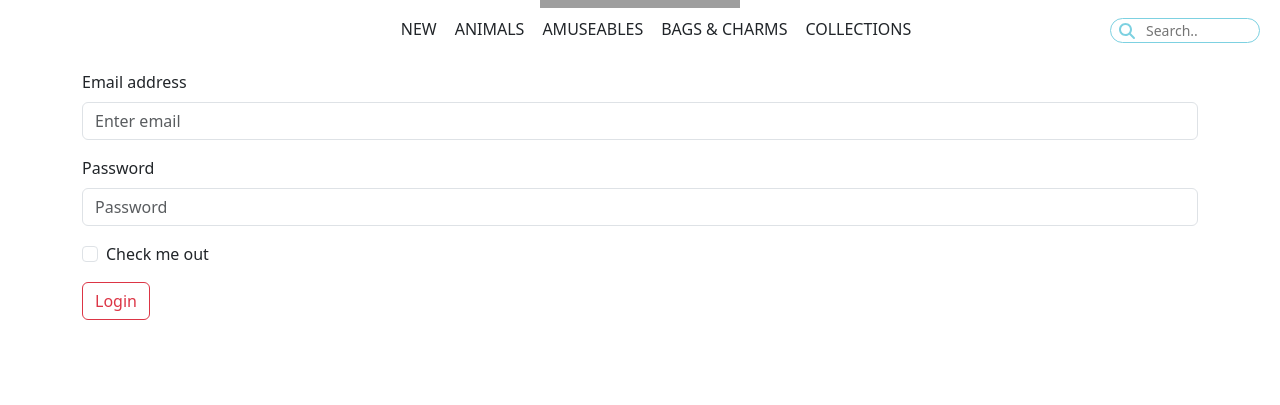
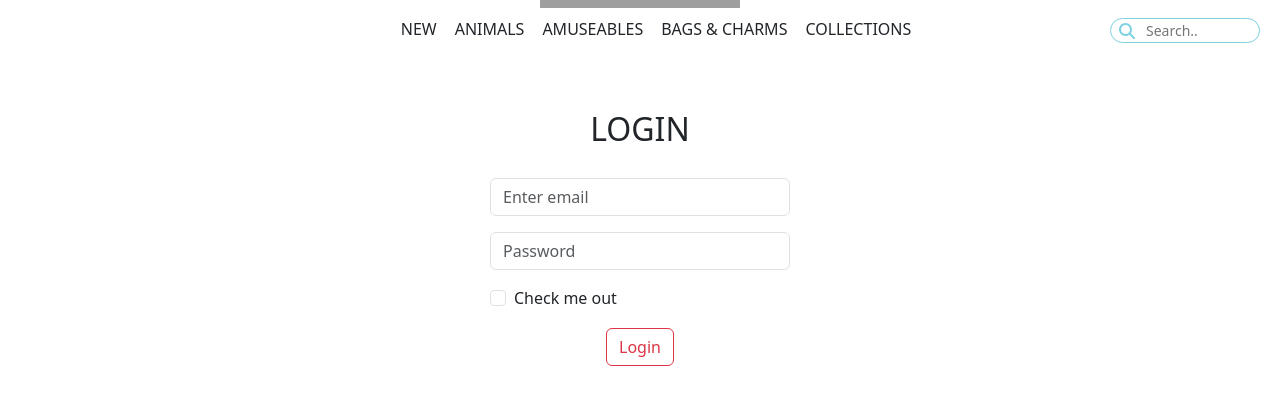
Before and after one commit to suki186/shopping-mall, a React (Create React App) app: page /login in a window 1280 px wide. Shown: the part 167-572 px from the top of the page. Built offline with nearby package versions, Linux system fonts and the light colour scheme; grey boxes are pictures that could not be loaded.

Commit message:
LoginPage display

```diff
--- a/src/App.css
+++ b/src/App.css
@@ -88,14 +88,22 @@
     color: rgb(125, 209, 225);
 }
 
-/* .product-card :hover {
-    transform: scale(1.5);
+.login-form {
+    display: flex;
+    justify-content: center;
+    align-items: center;
+    flex-direction: column;
+
+    margin: 30px;
 }
 
-.product-img {
-    width: 350px;
-    height: 350px;
-} */
+.login-h2 {
+    margin: 30px;
+}
+
+.mb-3 {
+    width: 300px;
+}
 
 .product-card {
     position: relative;
--- a/src/pages/LoginPage.js
+++ b/src/pages/LoginPage.js
@@ -19,14 +19,15 @@ const LoginPage = ({setAuthenticate}) => {
   return (
     <Container>
       {/* Form: 입력받은 정보를 백엔드로 보내고 싶을 때 씀 (자동 새로고침 됨)*/}
-      <Form onSubmit={(event) => loginUser(event)}>
+      <Form onSubmit={(event) => loginUser(event)} className='login-form'>
+        <h2 className='login-h2'>LOGIN</h2>
         <Form.Group className="mb-3" controlId="formBasicEmail">
-          <Form.Label>Email address</Form.Label>
-          <Form.Control type="email" placeholder="Enter email" />
+
+          <Form.Control type="email" placeholder="Enter email" className='login-input'/>
         </Form.Group>
 
         <Form.Group className="mb-3" controlId="formBasicPassword">
-          <Form.Label>Password</Form.Label>
+
           <Form.Control type="password" placeholder="Password" />
         </Form.Group>
 
@@ -35,7 +36,7 @@ const LoginPage = ({setAuthenticate}) => {
         </Form.Group>
 
         {/* Form-Button-submit이면 onClick 대신 onSubmit */}
-        <Button variant="outline-danger" type='submit'>
+        <Button variant="outline-danger" type='submit' className='login-btn'>
           Login
         </Button>
       </Form>
```
